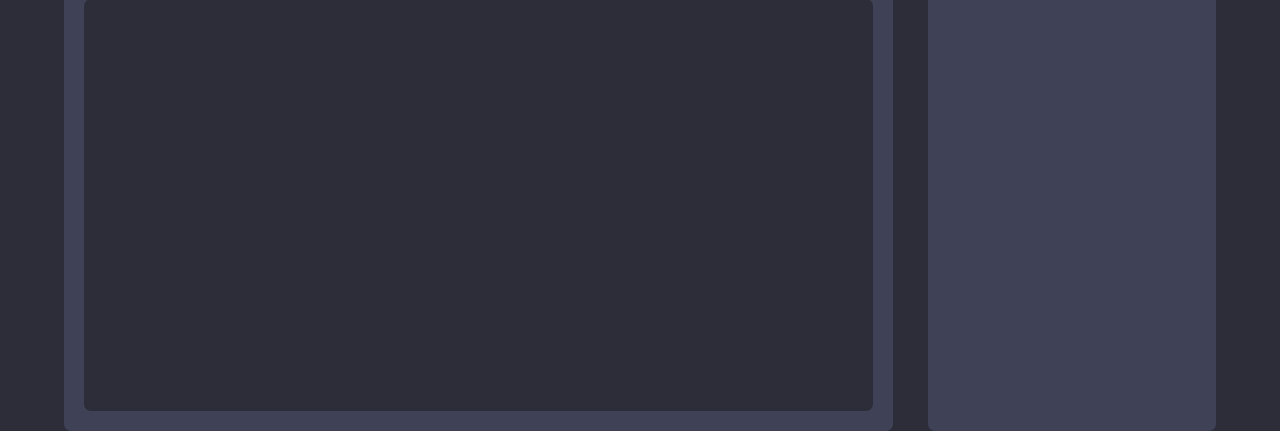
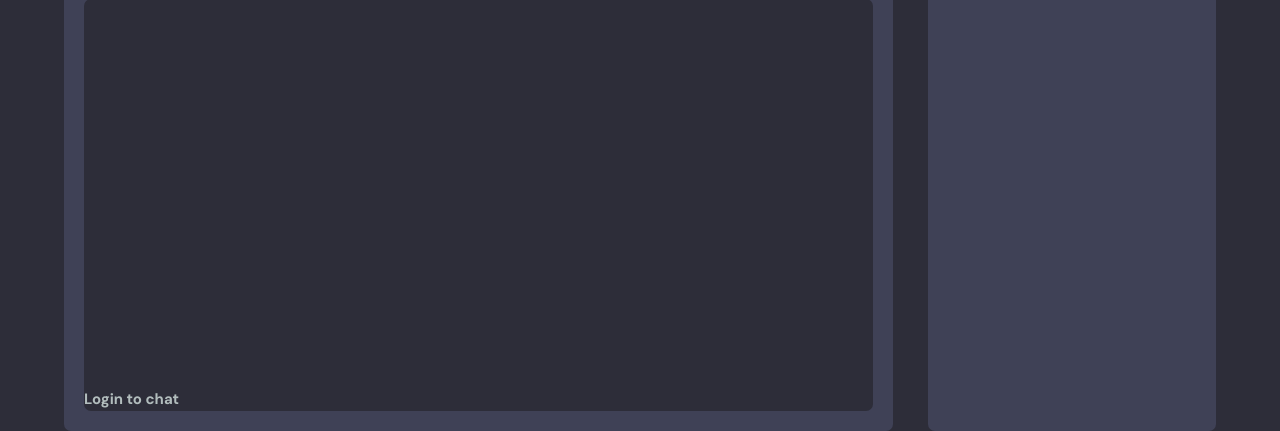
Before and after one commit to paramgogia/academease3.0, a Django app: page /room/6/ in a window 1280 px wide. Shown: the part 369-800 px from the top of the page. Run offline with Django 5.2, Linux system fonts and the light colour scheme; data comes from the database, SQL or seed files in the repository; both versions use the stored data as it was after the commit.

Commit message:
login to chat

```diff
--- a/studybud/base/templates/base/room.html
+++ b/studybud/base/templates/base/room.html
@@ -121,7 +121,7 @@
           <input name="body" placeholder="Write your message here..." />
         </form>
         {% else %}
-
+        <h4> Login to chat </h4>
     {% endif %}
       </div>
     </div>
```
Also changed, not shown: studybud/db.sqlite3.
